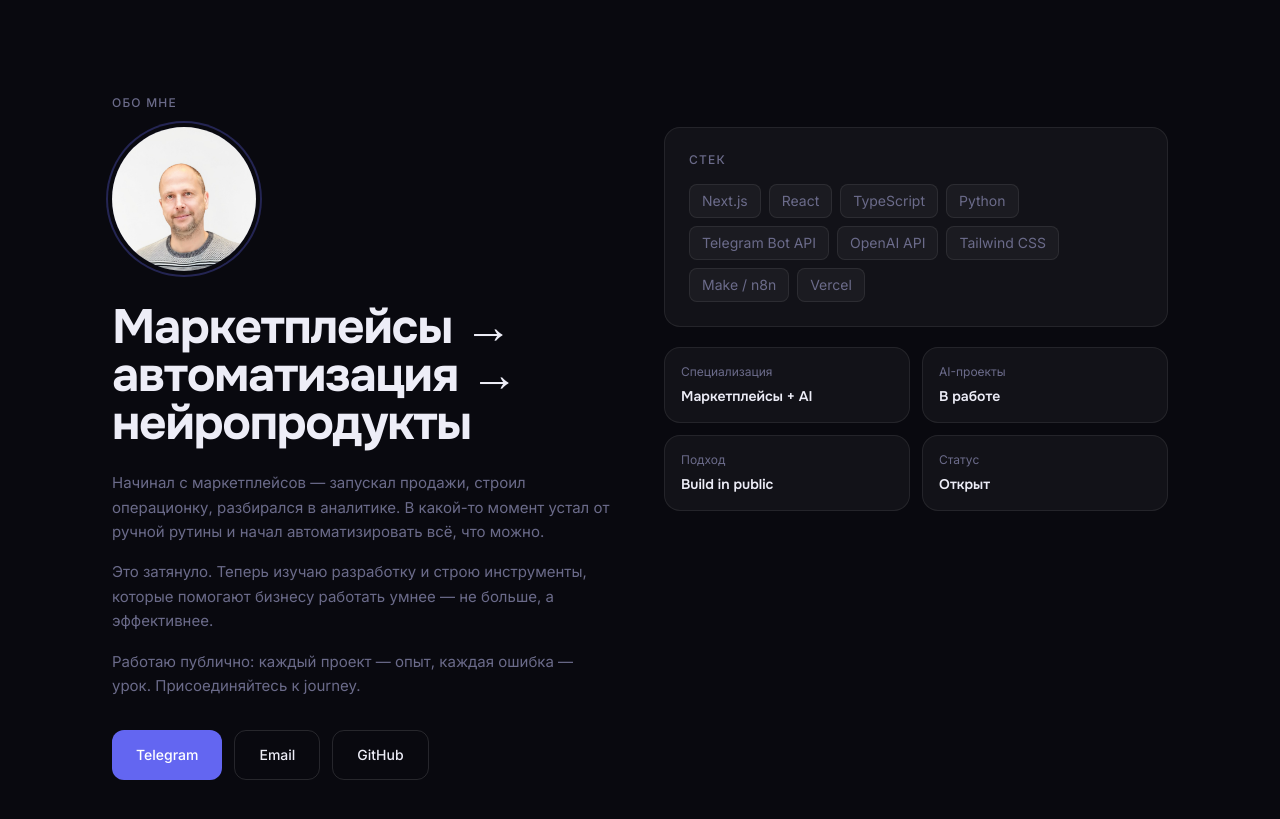
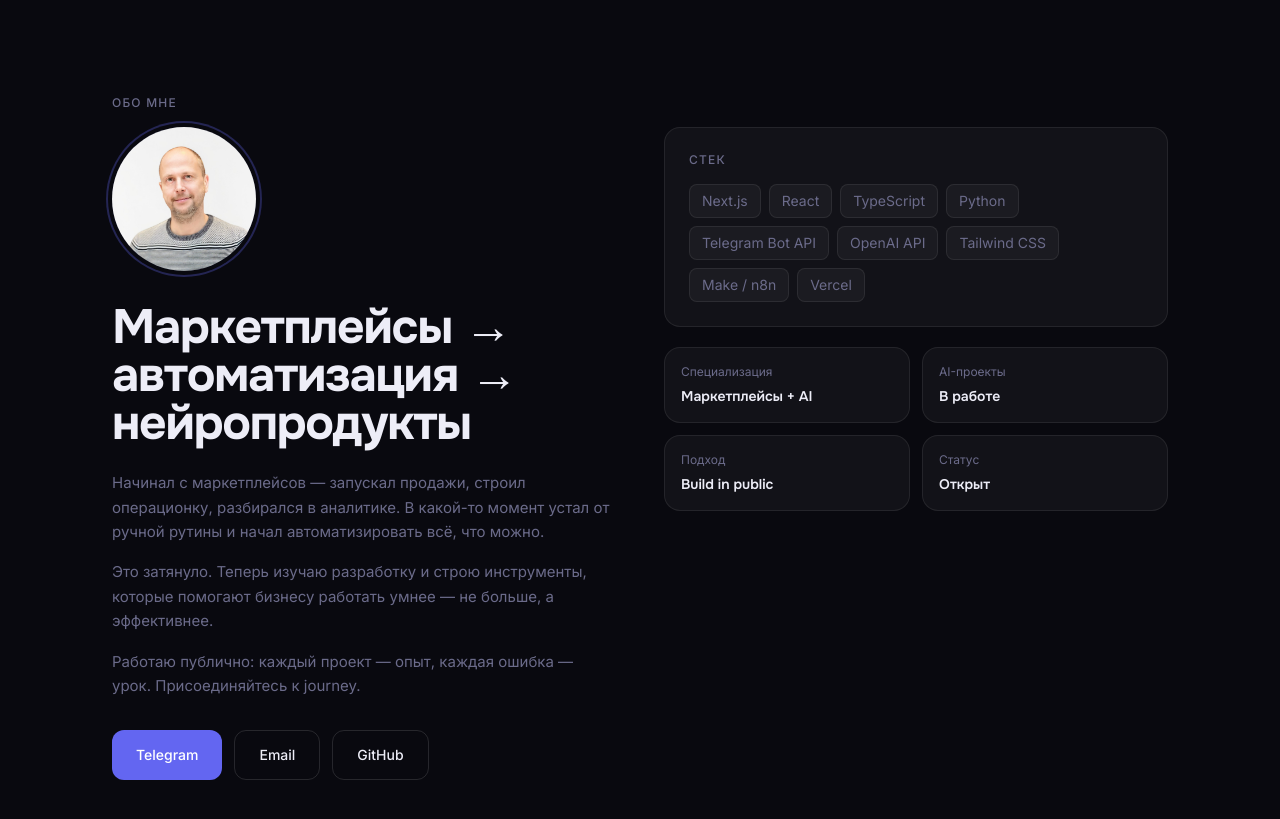
Before and after one commit to yurazlab/yurazlab, a Next.js app: page / in a window 1280 px wide. Shown: the part 8360-9179 px from the top of the page. Built offline with nearby package versions, Linux system fonts and the light colour scheme.

Commit message:
fix: photo distortion — add sizes prop to fill image, use object-center
Co-Authored-By: Claude Sonnet 4.6 <noreply@anthropic.com>

```diff
--- a/components/About.tsx
+++ b/components/About.tsx
@@ -35,7 +35,8 @@ export default function About() {
                 src="/photo.jpg"
                 alt="Юрий — основатель Yuraz Lab"
                 fill
-                className="object-cover object-[center_10%]"
+                sizes="144px"
+                className="object-cover object-center"
                 priority
               />
             </div>
```
